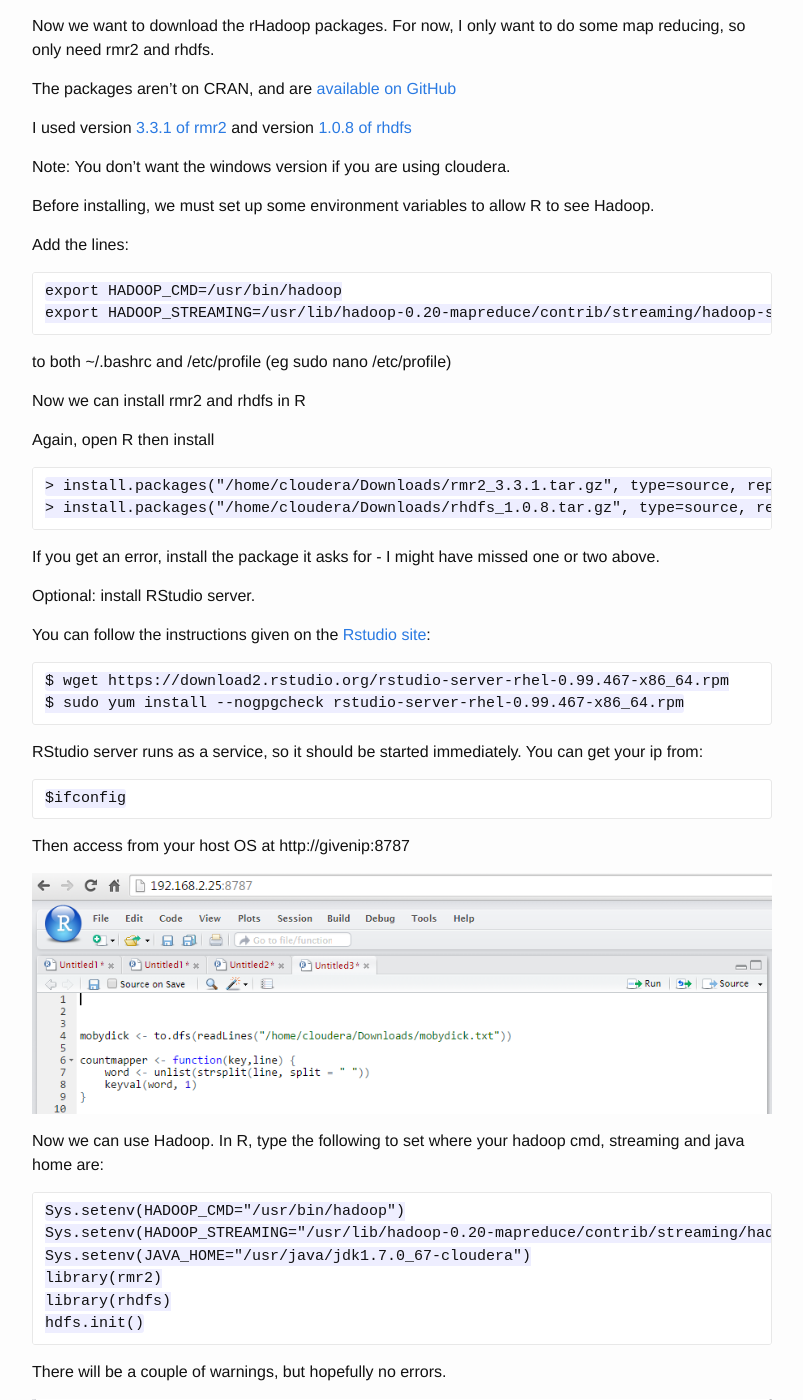
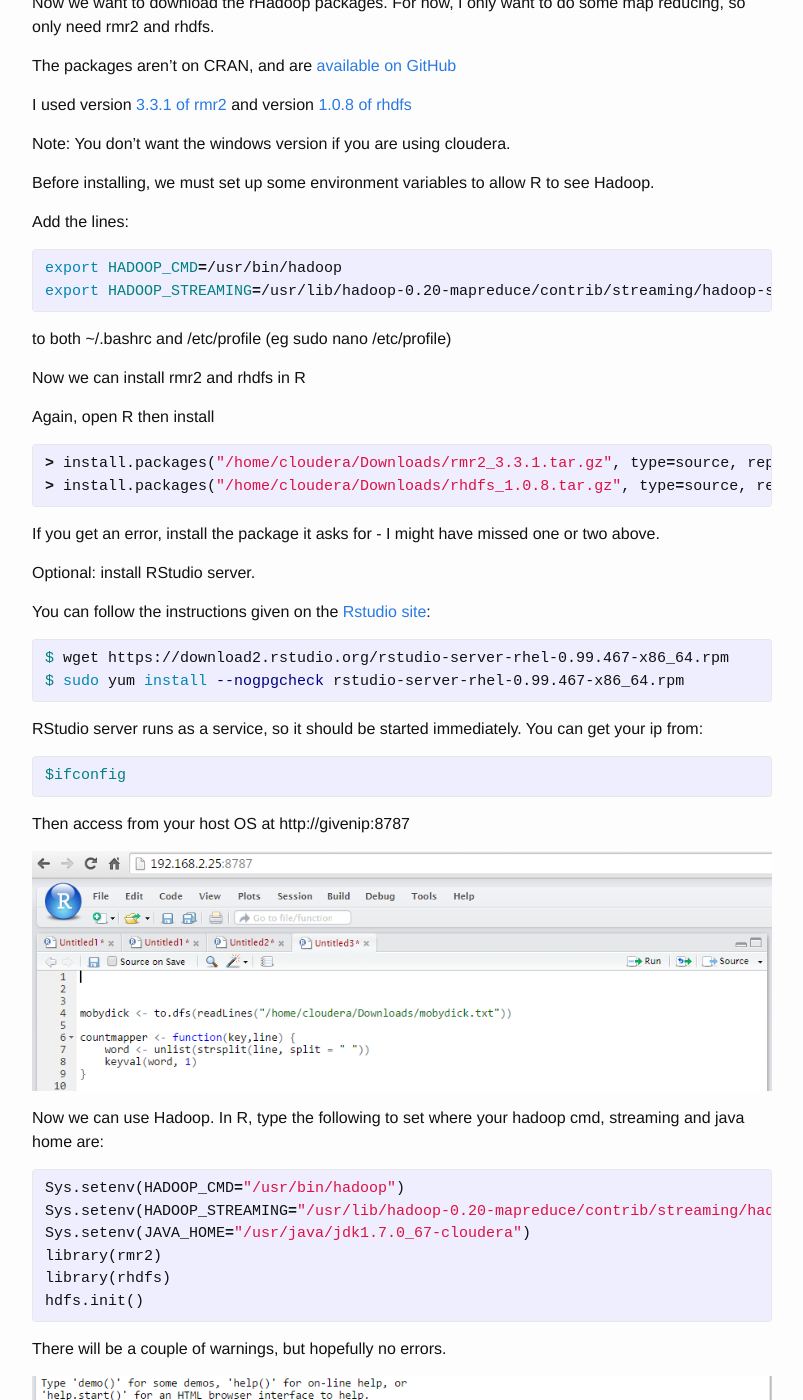
Before and after one commit to jeremycg/jeremycg.github.io, a Jekyll site: the page built from _posts/2015-07-23-hadoop.md, in a window 1280 px wide and 1400 px high, scrolled down 2051 px. Shown: the whole window, without its empty margins (238-1041 px from the left). Built offline with Jekyll 4.4.1, drawn with Linux system fonts in a browser that asks for light colours; some of the changed text lies outside the part shown.

Commit message:
proper code fencing
using: {% highlight r %}

````diff
--- a/_posts/2015-07-23-hadoop.md
+++ b/_posts/2015-07-23-hadoop.md
@@ -46,27 +46,28 @@ Once it is booted up, we need to get R first of all.
 
 Open the console, and install it (my version of cloudera came with EPEL repos enabled)
 
-```Shell
+{% highlight bash %}
 $ sudo yum install R R-devel
-```
+{% endhighlight %}
+
 
 Now we need to install various packages in R that the hadoop packages depend on
 
 Boot R:
 
-```Shell
+{% highlight bash %}
 $ R
-```
+{% endhighlight %}
 
 Then inside R, install the packages and then quit
 
-```R
+{% highlight r %}
 > install.packages(c("RJSONIO","Rcpp", "bitops", "caTools", "digest",
   "functional", "stringr", "plyr", "reshape2","rJava"))
 
 > q()
 
-```
+{% endhighlight %}
 
 Now we want to download the rHadoop packages. For now, I only want to do some map reducing, so only need rmr2 and rhdfs.
 
@@ -80,10 +81,11 @@ Before installing, we must set up some environment variables to allow R to see H
 
 Add the lines:
 
-```
+{% highlight bash %}
 export HADOOP_CMD=/usr/bin/hadoop
 export HADOOP_STREAMING=/usr/lib/hadoop-0.20-mapreduce/contrib/streaming/hadoop-streaming-2.6.0-mr1-cdh5.4.2.jar
-```
+{% endhighlight %}
+
 
 to both ~/.bashrc and /etc/profile (eg sudo nano /etc/profile)
 
@@ -91,10 +93,11 @@ Now we can install rmr2 and rhdfs in R
 
 Again, open R then install
 
-```
+{% highlight r %}
 > install.packages("/home/cloudera/Downloads/rmr2_3.3.1.tar.gz", type=source, repos=NULL)
 > install.packages("/home/cloudera/Downloads/rhdfs_1.0.8.tar.gz", type=source, repos=NULL)
-```
+{% endhighlight %}
+
 
 If you get an error, install the package it asks for - I might have missed one or two above.
 
@@ -103,16 +106,17 @@ Optional: install RStudio server.
 
 You can follow the instructions given on the [Rstudio site](https://www.rstudio.com/products/rstudio/download-server/):
 
-```
+{% highlight bash %}
 $ wget https://download2.rstudio.org/rstudio-server-rhel-0.99.467-x86_64.rpm
 $ sudo yum install --nogpgcheck rstudio-server-rhel-0.99.467-x86_64.rpm
-```
+{% endhighlight %}
 
 RStudio server runs as a service, so it should be started immediately. You can get your ip from:
 
-```
+{% highlight bash %}
 $ifconfig
-```
+{% endhighlight %}
+
 
 Then access from your host OS at http://givenip:8787
 
@@ -122,14 +126,16 @@ Then access from your host OS at http://givenip:8787
 Now we can use Hadoop. In R, type the following to set where your hadoop cmd,
 streaming and java home are:
 
-```
+{% highlight r %}
+
 Sys.setenv(HADOOP_CMD="/usr/bin/hadoop")
 Sys.setenv(HADOOP_STREAMING="/usr/lib/hadoop-0.20-mapreduce/contrib/streaming/hadoop-streaming-2.6.0-mr1-cdh5.4.2.jar")
 Sys.setenv(JAVA_HOME="/usr/java/jdk1.7.0_67-cloudera")
 library(rmr2)
 library(rhdfs)
 hdfs.init()
-```
+{% endhighlight %}
+
 There will be a couple of warnings, but hopefully no errors.
 
 ![](/assets/rhadooppost/startup.png)
@@ -140,7 +146,8 @@ If you get the error which contains "Unsupported major.minor version 51.0" upon
 
 Now to test it:
 
-```
+{% highlight r %}
+
 > mtcars2 <- to.dfs(mtcars)
 > count <-  mapreduce(input = mtcars2,
               map = function(k, v){keyval(v[2], mtcars)},
@@ -153,25 +160,27 @@ Now to test it:
             )})
 > z <- from.dfs(count)
 > as.data.frame(z)
-```
+{% endhighlight %}
+
 Which will give some technical info about your hadoop run:
 
 ![](/assets/rhadooppost/job.png)
 
 And some data:
 
-```
+{% highlight r %}
   cyl  val.mpg val.disp val.drat   val.wt val.qsec
 4   4 26.66364 105.1364 4.070909 2.285727 19.13727
 6   6 19.74286 183.3143 3.585714 3.117143 17.97714
 8   8 15.10000 353.1000 3.229286 3.999214 16.77214
-```
+{% endhighlight %}
+
 A mean for each variable, grouped by cylinder.
 
 We can also do the canonical hello world for hadoop: a word count. This time on a text
 file of [moby dick](http://www.gutenberg.org/ebooks/2701.txt.utf-8):
 
-```
+{% highlight r %}
 mobydick <- to.dfs(readLines("/home/cloudera/Downloads/mobydick.txt"))
 
 countmapper <- function(key,line) {
@@ -187,11 +196,12 @@ z <- mapreduce(
 
 z2<-from.dfs(z)
 head(as.data.frame(z2))
-```
+{% endhighlight %}
 
 You should get something like this (we should strip punctuation if we want better results):
 
-```
+{% highlight r %}
+
   key  val
 1     1113
 2   &    2
@@ -199,7 +209,8 @@ You should get something like this (we should strip punctuation if we want bette
 4   3    2
 5   4    1
 6   A  125
-```
+{% endhighlight %}
+
 
 Is this better than something you could run in dplyr in two seconds? For now, no.
 The beauty of rhadoop is that using mapreduce we can keep large data out of memory and run across servers
````
